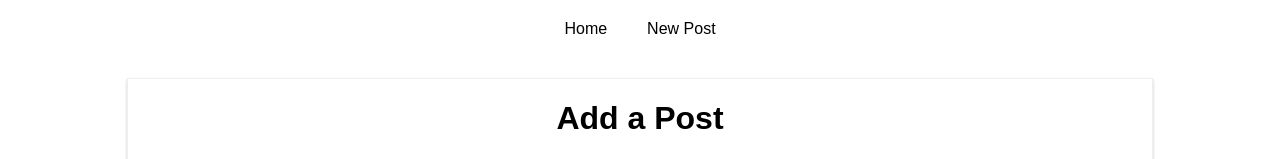
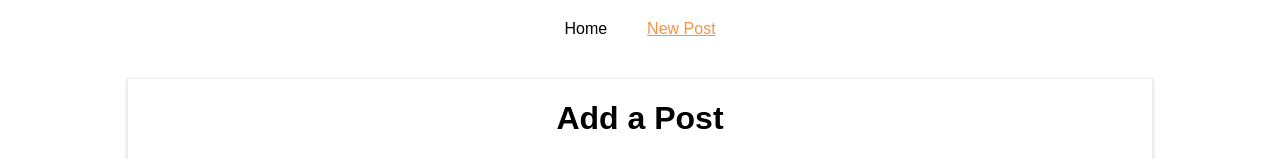
Before and after one commit to Mar-tyr/react-http, a React (Create React App) app: page /new-post in a window 1280 px wide. Shown: the top 159 px of the page. Built offline with nearby package versions, Linux system fonts and the light colour scheme.

Commit message:
Add: nav styling

```diff
--- a/src/containers/Blog/Blog.css
+++ b/src/containers/Blog/Blog.css
@@ -19,3 +19,8 @@
 .Blog a:hover {
   color: #fa923f;
 }
+
+.Blog a.my-active {
+  color: #fa923f;
+  text-decoration: underline;
+}
--- a/src/containers/Blog/Blog.js
+++ b/src/containers/Blog/Blog.js
@@ -1,6 +1,6 @@
 import React, { Component } from 'react';
 import Posts from './Posts/Posts';
-import { Route, Link } from 'react-router-dom';
+import { Route, NavLink } from 'react-router-dom';
 import NewPost from './NewPost/NewPost';
 import './Blog.css';
 
@@ -12,18 +12,22 @@ class Blog extends Component {
           <nav>
             <ul>
               <li>
-                <Link to="/">Home</Link>
+                <NavLink to="/" exact activeClassName="my-active">
+                  Home
+                </NavLink>
               </li>
               <li>
-                <Link
+                <NavLink
                   to={{
                     pathname: '/new-post',
                     hash: '#submit',
                     search: '?quick-submit=true',
                   }}
+                  exact
+                  activeClassName="my-active"
                 >
                   New Post
-                </Link>
+                </NavLink>
               </li>
             </ul>
           </nav>
```
